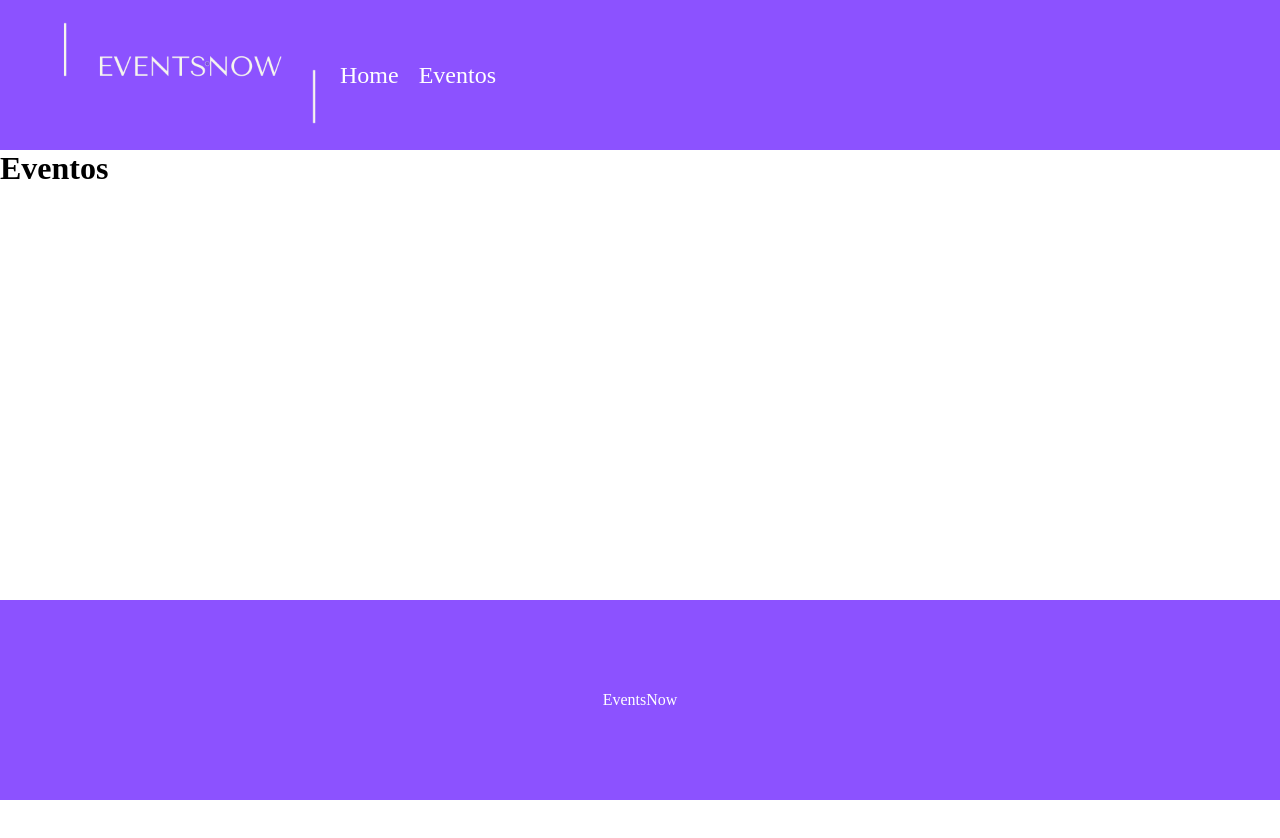
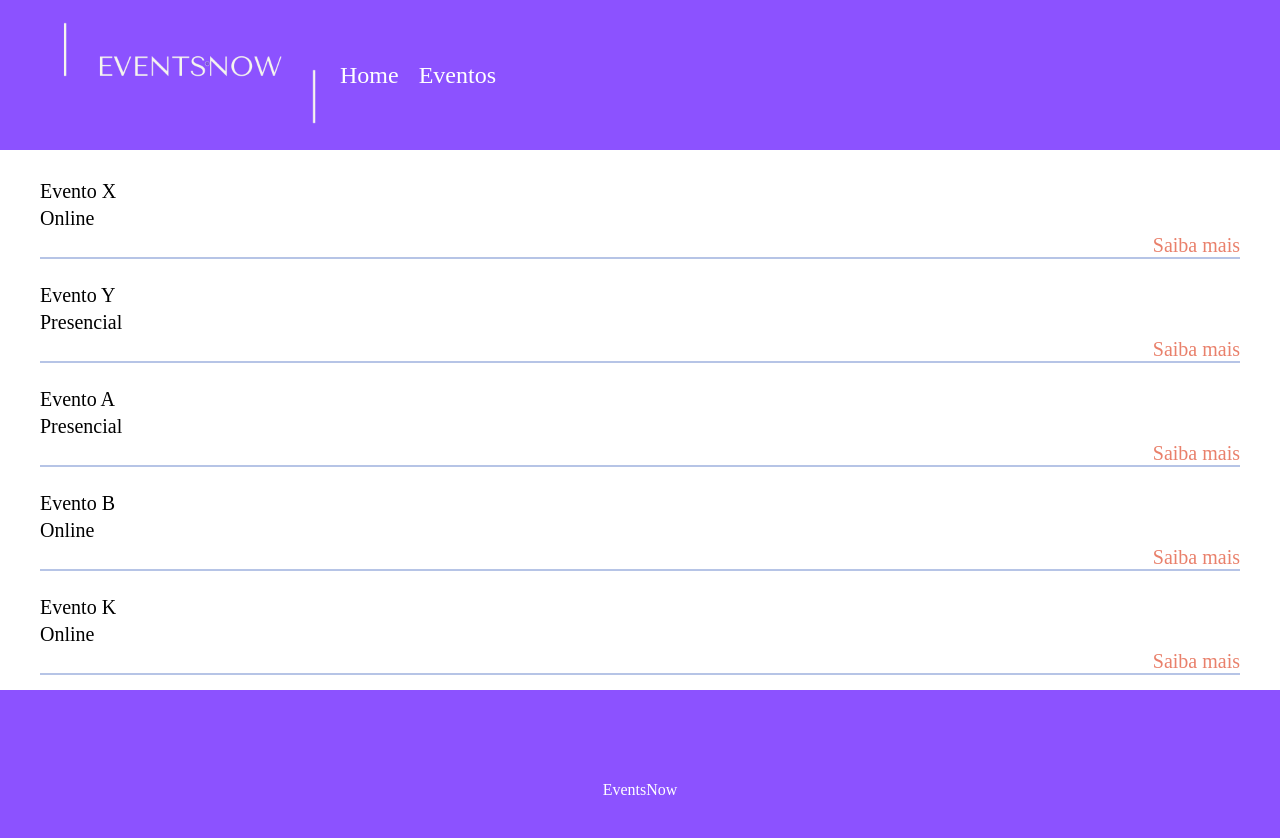
Before and after one commit to GustavoVictorio/EventsNow, a React (Create React App) app: page /eventos in a window 1280 px wide. Shown: the top 838 px of the page. Before the commit the page ends 800 px from the top, so only its background shows below. Built offline with nearby package versions, Linux system fonts and the light colour scheme.

Commit message:
Events page

```diff
--- a/src/components/Footer/styles.css
+++ b/src/components/Footer/styles.css
@@ -3,8 +3,6 @@
     display: flex;
     flex-wrap: wrap;
     background: var(--purple);
-    position: absolute;
-    bottom: 0;
     margin-top: 10px;
 }
 
--- a/src/pages/Events/index.tsx
+++ b/src/pages/Events/index.tsx
@@ -1,5 +1,75 @@
-export default function Events(){
-    return(
-        <h1>Eventos</h1>
+import './styles.css'
+
+export default function Events() {
+    return (
+        <div className="container-e">
+            <div className="content-e">
+                <div className="card-info">
+                    <p>
+                        Evento X
+                    </p>
+                    <p>
+                        Online
+                    </p>
+                    <span>
+                        <a href="/detalhes">
+                            Saiba mais
+                        </a>
+                    </span>
+                </div>
+                <div className="card-info">
+                    <p>
+                        Evento Y
+                    </p>
+                    <p>
+                        Presencial
+                    </p>
+                    <span>
+                        <a href="/detalhes">
+                            Saiba mais
+                        </a>
+                    </span>
+                </div>
+                <div className="card-info">
+                    <p>
+                        Evento A
+                    </p>
+                    <p>
+                        Presencial
+                    </p>
+                    <span>
+                        <a href="/detalhes">
+                            Saiba mais
+                        </a>
+                    </span>
+                </div>
+                <div className="card-info">
+                    <p>
+                        Evento B
+                    </p>
+                    <p>
+                        Online
+                    </p>
+                    <span>
+                        <a href="/detalhes">
+                            Saiba mais
+                        </a>
+                    </span>
+                </div>
+                <div className="card-info">
+                    <p>
+                        Evento K
+                    </p>
+                    <p>
+                        Online
+                    </p>
+                    <span>
+                        <a href="/detalhes">
+                            Saiba mais
+                        </a>
+                    </span>
+                </div>
+            </div>
+        </div>
     )
 }
--- /dev/null
+++ b/src/pages/Events/styles.css
@@ -0,0 +1,35 @@
+.container-e {
+    max-width: 100%;
+    margin-top: 20px;
+}
+
+.container-e .content-e {
+    max-width: 1200px;
+    margin: 0 auto;
+}
+
+.container-e .content-e .card-info {
+    padding: 10px 0 5px 0;
+    max-width: 100%;
+    margin-bottom: 10px;
+    display: flex;
+    flex-wrap: wrap;
+    font-size: 20px;
+}
+
+.container-e .content-e .card-info p {
+    width: 100%;
+    margin-bottom: 4px
+}
+
+.container-e .content-e .card-info span {
+    display: flex;
+    justify-content: flex-end;
+    width: 100%;
+    border-bottom: 2px solid var(--blue);
+}
+
+.container-e .content-e .card-info a {
+    text-decoration: none;
+    color: var(--red);
+}
--- a/src/pages/Home/index.tsx
+++ b/src/pages/Home/index.tsx
@@ -1,9 +1,10 @@
-import "./styles.css";
+import './styles.css';
+
 
 export default function Home() {
     return (
-        <div className="container">
-            <div className="content">
+        <div className="container-h">
+            <div className="content-h">
                 <div className="title">
                     <h1>EventsNow</h1>
                 </div>
--- a/src/pages/Home/styles.css
+++ b/src/pages/Home/styles.css
@@ -1,25 +1,27 @@
-.container {
+.container-h {
     max-width: 100%;
     margin-top: 20px;
+   }
+
+.container-h .content-h {
+    max-width: 1200px;
+    margin: 0 auto;
+
 }
 
-.container .content {
-    max-width: 1200px;
-    margin: 0 auto;
-}
-
-.container .content .title {
+.container-h .content-h .title {
     margin-bottom: 20px;
 }
 
-.container .content .info {
+.container-h .content-h .info {
     width: 50%;
     font-size: 18px;
     line-height: 1.2;
 }
 
-.container .content .btn {
+.container-h .content-h .btn {
     margin-top: 20px;
+    margin-bottom: 80px;
     display: flex;
     flex-wrap: wrap;
     width: 150px;
@@ -30,7 +32,7 @@
     background: var(--purple);
 }
 
-.container .content a {
+.container-h .content-h a {
     text-decoration: none;
     color: var(--white);
     font-size: 20px;
--- a/src/styles/global.css
+++ b/src/styles/global.css
@@ -7,4 +7,6 @@
 :root {
     --purple: #8c52ff;
     --white: #fff;
+    --blue: #B6C4E6;
+    --red:#E9806B;
 }
```
